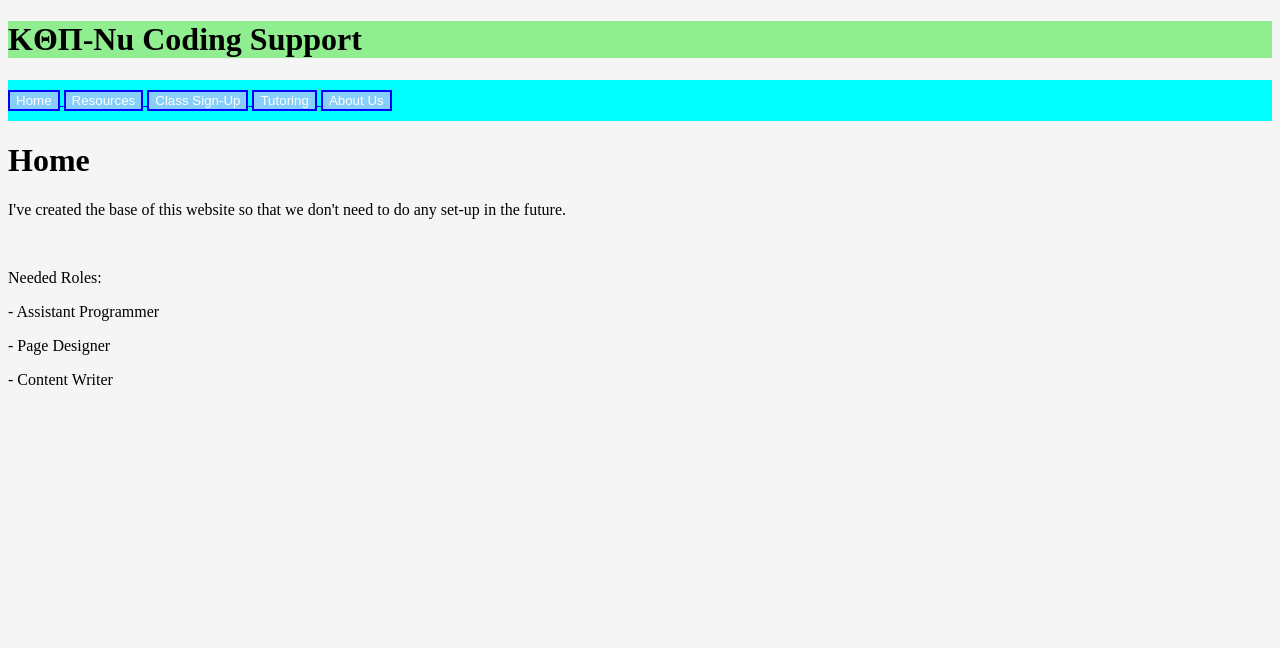
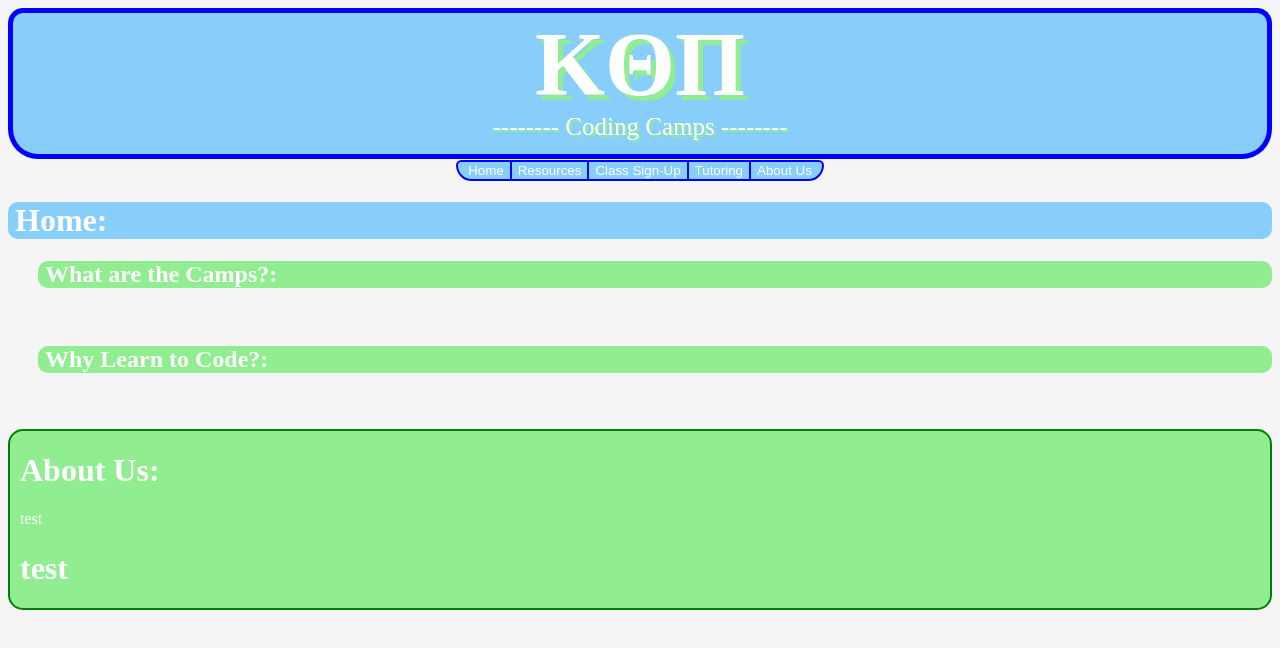
Before and after one commit to njclose/KTP-Nu-pledge-project-website, a plain HTML site: page index.html in a window 1280 px wide. Drawn offline with Linux system fonts and the light colour scheme.

Commit message:
Updated Home Page

```diff
--- a/index.html
+++ b/index.html
@@ -1,45 +1,52 @@
 <!DOCTYPE html>
 <html>
     <head>
-        <title>KΘΠ-Nu Coding Support</title>
+        <title>KΘΠ-Nu Coding Camps</title>
         <link rel="stylesheet" href="style.css">
         <link rel="icon" type="image/x-icon" href="/images/ktp_image.jpg">
     </head>
     <meta name="viewport" content="width=device-width, initial-scale=1.0">
     <body>
         <header>
-            <h1>KΘΠ-Nu Coding Support</h1>
+            <h1 id="fratName" class="mainTitle">KΘΠ</h1>
         </header>
+        <p class="codingCampLabel">-------- Coding Camps --------</p>
         <nav>
             <a href="https://njclose.github.io/KTP-Nu-pledge-project-website">
-                <button type="button" class="navigationButton">Home</button>
+                <button type="button" class="leftButton">Home</button>
             </a>
             <a href="https://njclose.github.io/KTP-Nu-pledge-project-website/resources.html">
-                <button type="button" class="navigationButton">Resources</button>
+                <button type="button" class="middleButton">Resources</button>
             </a>
             <a href="https://njclose.github.io/KTP-Nu-pledge-project-website/class_sign-up.html">
-                <button type="button" class="navigationButton">Class Sign-Up</button>
+                <button type="button" class="middleButton">Class Sign-Up</button>
             </a>
             <a href="https://njclose.github.io/KTP-Nu-pledge-project-website/tutoring.html">
-                <button type="button" class="navigationButton">Tutoring</button>
+                <button type="button" class="middleButton">Tutoring</button>
             </a>
             <a href="https://njclose.github.io/KTP-Nu-pledge-project-website/about_us.html">
-                <button type="button" class="navigationButton">About Us</button>
+                <button type="button" class="rightButton">About Us</button>
             </a>
         </nav>
 
         <!-- ANYTHING ABOVE THIS POINT IS THE HEADER AND MUST BE THE SAME ON EVERY PAGE -->
 
-        <h1 class="pageTitle">Home</h1>
-        <article>
-            <p>I've created the base of this website so that we don't need to do any set-up in the future.</p>
-            <br>
-        </article>
-        <article>
-            <p>Needed Roles:</p>
-            <p>- Assistant Programmer</p>
-            <p>- Page Designer</p>
-            <p>- Content Writer</p>
-        </article>
+
+        <h1 class="pageTitle">Home:</h1>
+
+        <h2 class="sectionTitle">What are the Camps?:</h2>
+        <br>
+        <h2 class="sectionTitle">Why Learn to Code?:</h2>
+        <br>
+        <br>
+
+
+        <!-- ANYTHING ABOVE THIS POINT IS THE ABOUT US SECTION AND MUST BE THE SAME ON EVERY PAGE -->
+
+        <div class="aboutUs">
+            <h1>About Us:</h1>
+            <p>test</p>
+            <h1>test</h1>
+        </div>
     </body>
 </html>
--- a/style.css
+++ b/style.css
@@ -1,25 +1,122 @@
+
 body {
     background-color: whitesmoke;
     font-family: 'Times New Roman', Times, serif;
 }
-.navigationButton {
+
+.leftButton{
+    border-top: 2px solid blue;
+    border-bottom: 2px solid blue;
+    border-left: 2px solid blue;
+    border-right: 1px solid blue;
+    border-top-left-radius: 10px;
+    border-bottom-left-radius: 30px;
     background-color: lightskyblue;
     color: white;
-    border: 2px solid blue;
+    cursor: pointer;
+    padding-left: 10px;
+}
+
+.middleButton{
+    border-top: 2px solid blue;
+    border-bottom: 2px solid blue;
+    border-left: 1px solid blue;
+    border-right: 1px solid blue;
+    background-color: lightskyblue;
+    color: white;
     cursor: pointer;
 }
-.navigationButton:hover {
+
+.rightButton{
+    border-top: 2px solid blue;
+    border-bottom: 2px solid blue;
+    border-left: 1px solid blue;
+    border-right: 2px solid blue;
+    border-top-right-radius: 10px;
+    border-bottom-right-radius: 30px;
+    background-color: lightskyblue;
+    color: white;
+    cursor: pointer;
+    padding-right: 10px;
+}
+
+.leftButton:hover {
     background-color: lightgreen;
-    border: 2px solid green;
+    border-color: green;
 }
-header{
+.middleButton:hover {
     background-color: lightgreen;
+    border-color:green;
 }
+.rightButton:hover {
+    background-color: lightgreen;
+    border-color: green;
+}
+
 nav{
-    background-color: cyan;
-    padding-top: 10px;
-    padding-bottom: 10px;
+    display: flex;
+    justify-content: center;
+    text-align: center;
+    padding-top: 1px;
 }
+
 .pageTitle {
-    color: black;
+    color: white;
+    border: 3px ;
+    background-color: lightskyblue;
+    border-radius: 10px;
+    padding-left: 7px;
 }
+
+.sectionTitle{
+    border: 3px;
+    border-radius: 10px;
+    background-color: lightgreen;
+    color: white;
+    margin-left: 30px;
+    padding-left: 7px
+}
+
+#fratName{
+    font-size: 90px;
+    color: white;
+    text-shadow: 5px 5px lightgreen;
+}
+
+.mainTitle{
+    margin: 0 0 0 0;
+    border: 5px solid blue;
+    border-top-left-radius: 15px;
+    border-top-right-radius: 15px;
+    border-bottom-width: 0px;;
+    background: lightskyblue;
+    padding: 0 0 0 0;
+    height: 100px;
+    text-align: center;
+}
+
+#codingCampLabel{
+    margin: 0 0 0 0;
+}
+
+.aboutUs{
+    border: 2px solid green ;
+    border-radius: 15px;
+    padding:  0px 0px 0px 10px;
+    background-color: lightgreen;
+    color: white;
+}
+
+.codingCampLabel{
+    text-align: center;
+    border: 5px solid blue;
+    border-top-width: 0px;
+    border-bottom-right-radius: 30px;
+    border-bottom-left-radius: 30px;
+    margin: auto;
+    background-color: lightskyblue;
+    color: white;
+    font-size: 25px;
+    padding-bottom: 13px;
+    text-shadow: 2px 2px lightgreen;
+}
```
Also changed, not shown: about_us.html (+2 -2 lines), class_sign-up.html (+2 -2 lines), resources.html (+2 -2 lines), tutoring.html (+2 -2 lines).
